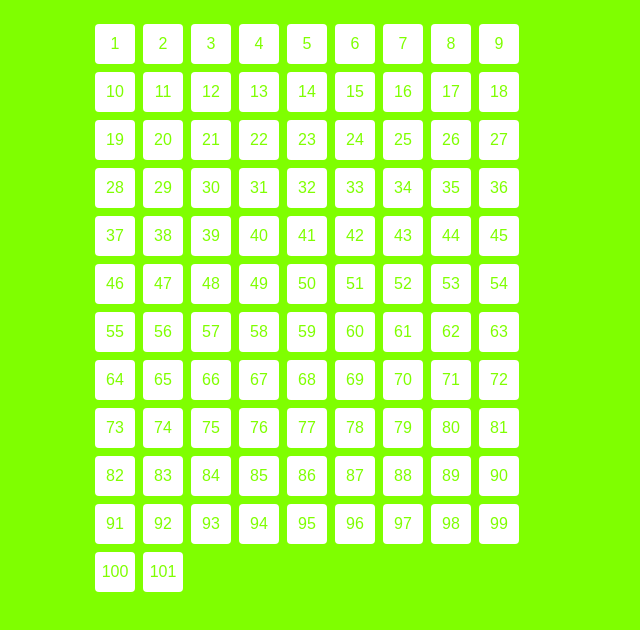
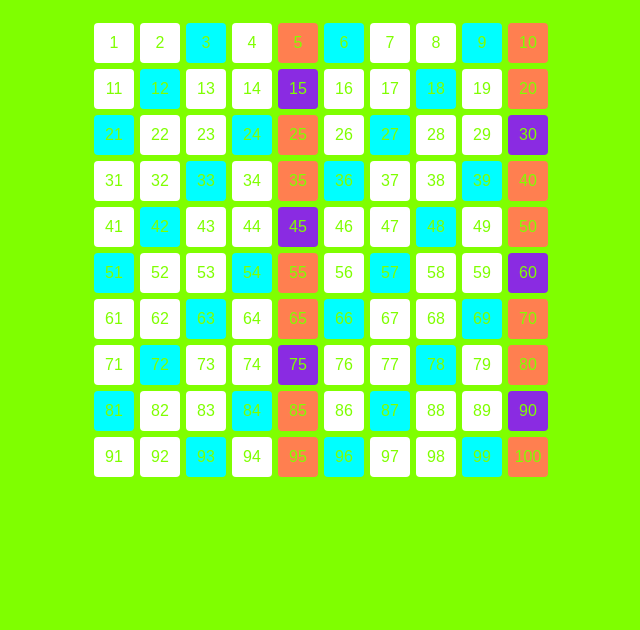
Before and after one commit to mikzanco/js-fizzbuzz, a plain HTML site: page index.html in a window 1280 px wide. Shown: the whole page, without its empty margins (311-951 px from the left). Drawn offline with nearby package versions, Linux system fonts and the light colour scheme.

Commit message:
fix css margin che era eccessivo e wrappava troppo presto, fix js con l'aggiunta dei colori per le rispettive caselle

```diff
--- a/css/style.css
+++ b/css/style.css
@@ -24,7 +24,7 @@ body{
     color: chartreuse;
     width: 40px;
     height: 40px;
-    margin: 4px;
+    margin: 3px;
     background-color: white;
     border-radius: 4px;
 }
--- a/js/script.js
+++ b/js/script.js
@@ -4,12 +4,25 @@ const container = document.querySelector('.container');
 
 const limit = 100;
 
-for (let i = 0; i <= limit; i++) {
+for(let i = 1; i <= limit; i++){
     // creo il box
     const box = document.createElement('div');
     box.className = 'box';
+    // aggiungo adesso il cambio colore e scritta se multiplo di 3
+    if(!(i % 3)){
+        box.classList.add('acqua')
+    }
+
+    if(!(i % 5)){
+        box.classList.add('coral')
+    }
+
+    if(!(i % 15)){
+        box.classList.add('purple')
+    }
+
     // scrivo dentro al box i numeri dati dal ciclo i
-    box.innerHTML = i + 1;
+    box.innerHTML = i;
     // lo aggiungo poi al container
     container.append(box);
 
```
